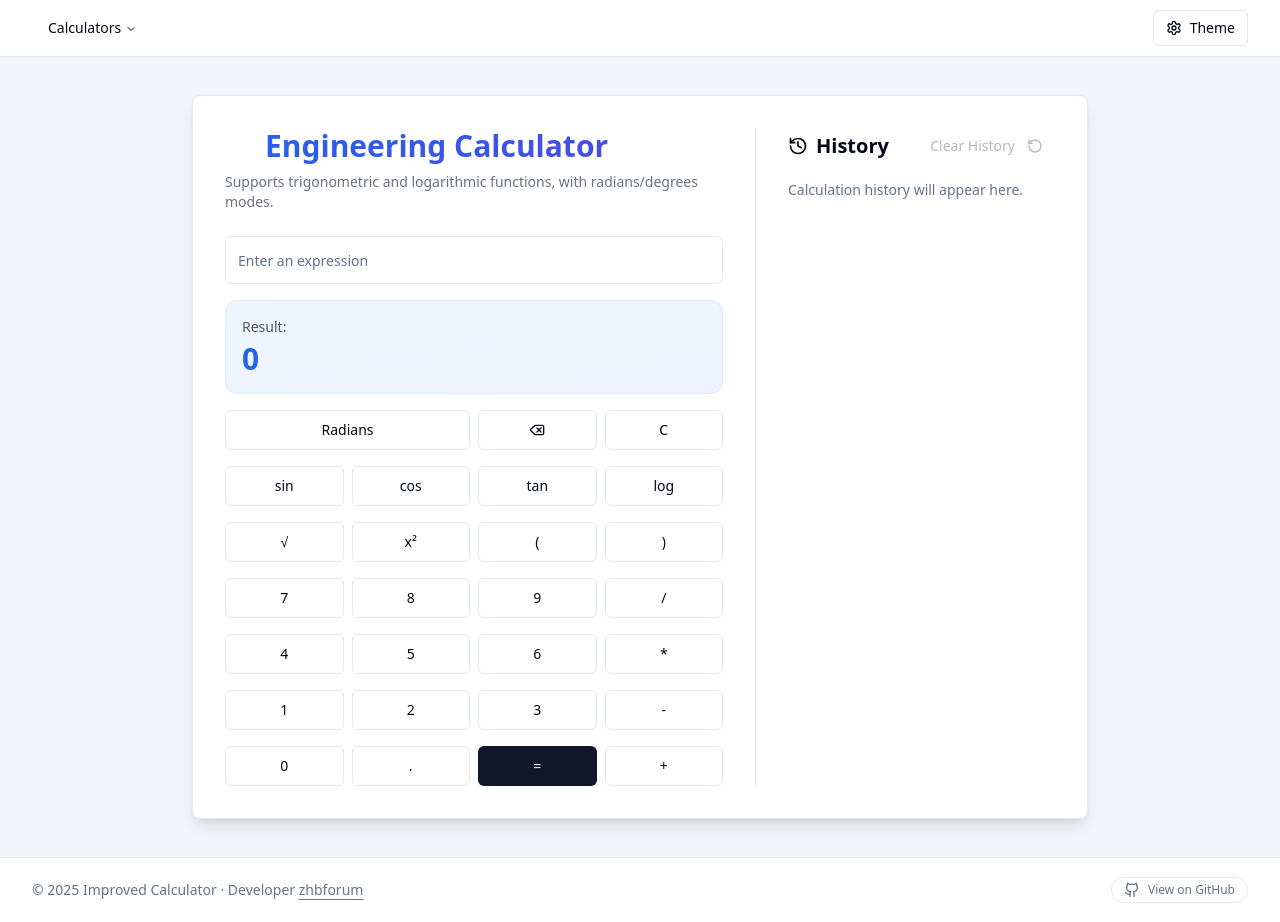
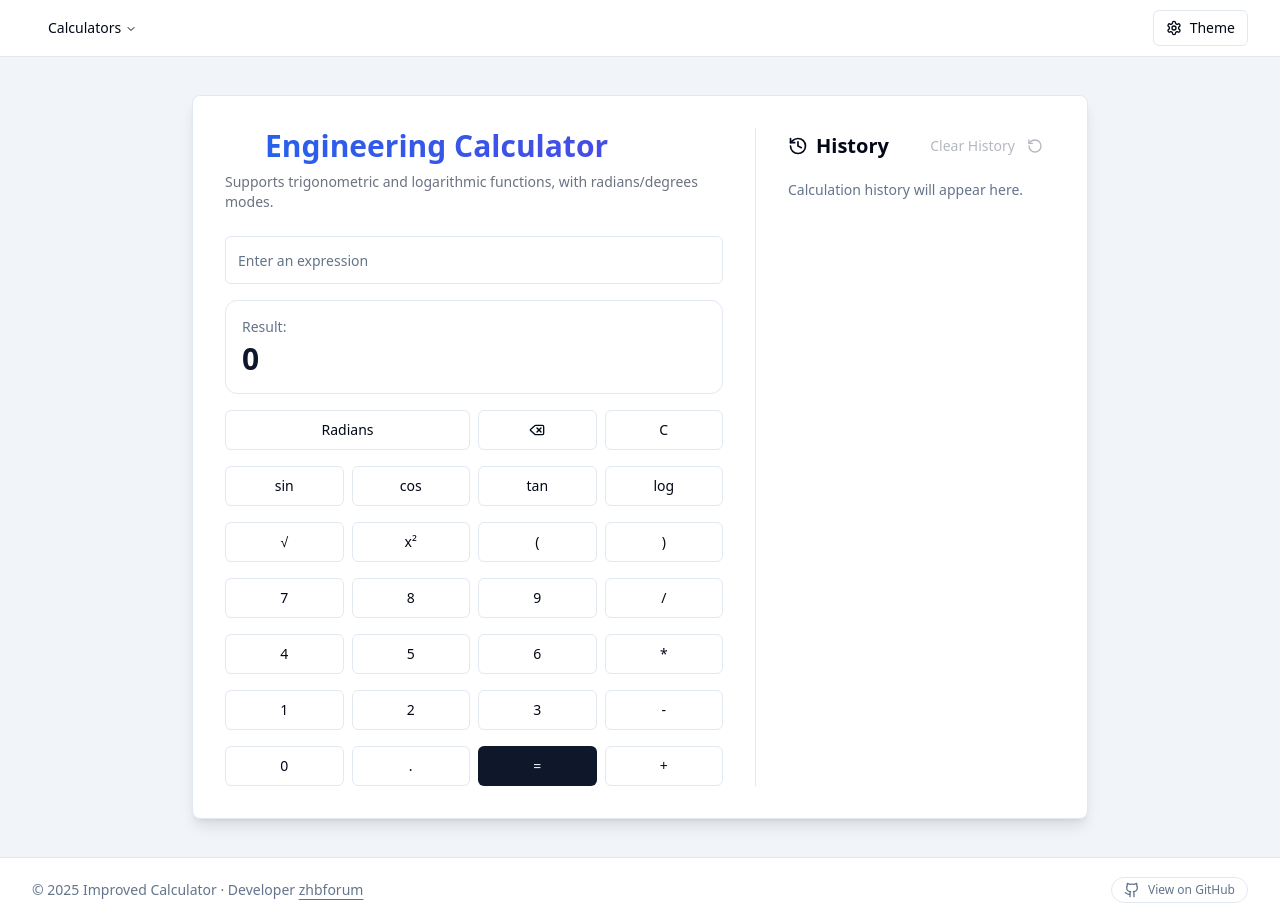
Before and after one commit to zhbforum/ImprovedCalculator, a React (Vite) app: page /engineering in a window 1280 px wide. Built offline with nearby package versions, Linux system fonts and the light colour scheme.

Commit message:
style(engineering): use theme-based colors for result section

```diff
--- a/src/components/calculators/EngineeringCalculator.tsx
+++ b/src/components/calculators/EngineeringCalculator.tsx
@@ -166,9 +166,11 @@ const EngineeringCalculator = () => {
                 className="h-12 text-lg font-medium"
               />
 
-              <div className="rounded-xl border border-blue-100 bg-gradient-to-br from-blue-50 to-indigo-50 p-4">
-                <div className="mb-1 text-sm text-gray-600">Result:</div>
-                <div className="text-3xl font-bold text-blue-600">
+              <div className="rounded-xl border bg-card p-4">
+                <div className="mb-1 text-sm text-muted-foreground">
+                  Result:
+                </div>
+                <div className="text-3xl font-bold text-primary">
                   {result || "0"}
                 </div>
               </div>
@@ -271,13 +273,15 @@ const EngineeringCalculator = () => {
                   <button
                     key={`${item.expression}-${index}`}
                     onClick={() => handleHistoryClick(item)}
-                    className="group w-full rounded-lg p-3 text-left transition-colors hover:bg-blue-50"
+                    className="group w-full rounded-lg p-3 text-left transition-colors hover:bg-accent"
                   >
-                    <div className="text-sm text-gray-600">
+                    <div className="text-sm text-muted-foreground">
                       {item.expression}
                     </div>
                     <div className="flex items-center justify-between">
-                      <div className="font-medium">{item.result}</div>
+                      <div className="font-medium text-foreground">
+                        {item.result}
+                      </div>
                       <ChevronRight className="h-4 w-4 opacity-0 transition-opacity group-hover:opacity-100" />
                     </div>
                   </button>
```
